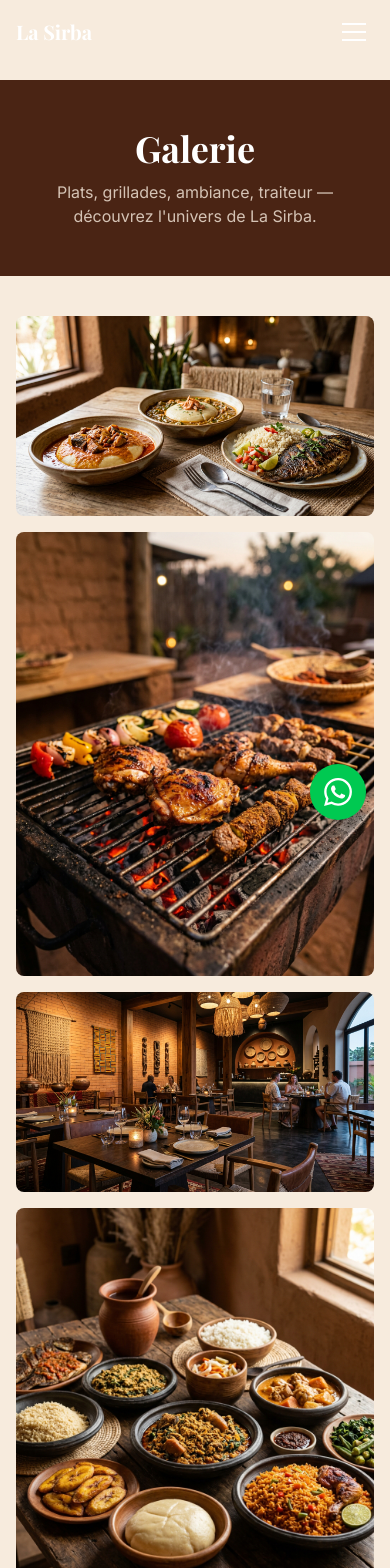
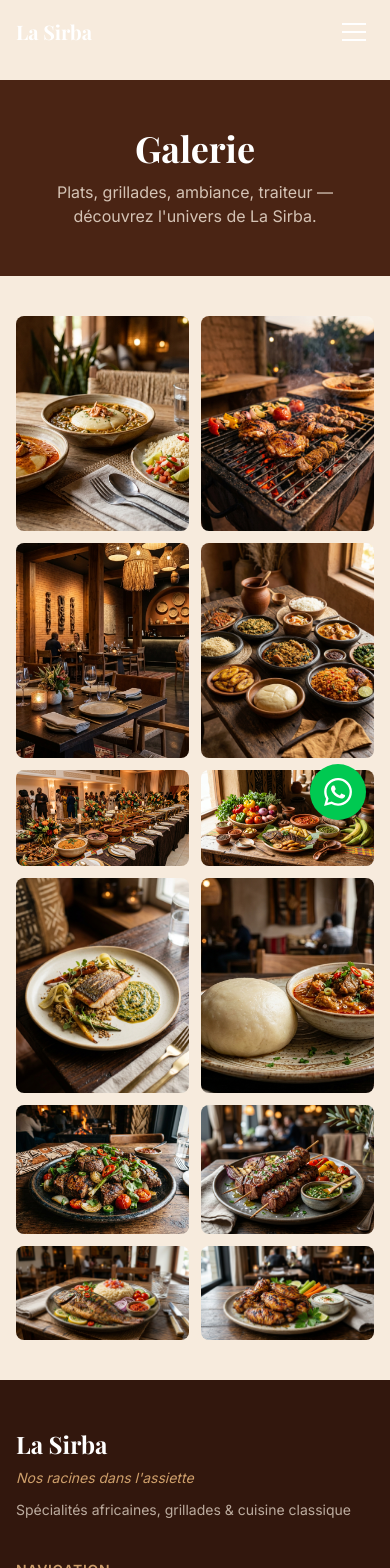
Before and after one commit to faytrixdev/la-sirba, a Next.js app: page /galerie in a window 390 px wide. Shown: the top 1568 px of the page. Built offline with nearby package versions, Linux system fonts and the light colour scheme; a web font is replaced by a local one.

Commit message:
feat: galerie desktop organisée en grille éditoriale

```diff
--- a/src/app/galerie/page.tsx
+++ b/src/app/galerie/page.tsx
@@ -8,18 +8,18 @@ export const metadata: Metadata = {
 };
 
 const galleryImages = [
-  { label: "Plats traditionnels", image: "/images/plats-traditionnels.jpg" },
-  { label: "Grillades", image: "/images/grillades.jpg" },
-  { label: "Ambiance restaurant", image: "/images/ambiance-restaurant.jpg" },
-  { label: "Spécialités africaines", image: "/images/specialites-africaines.jpg" },
-  { label: "Événement traiteur", image: "/images/evenement-traiteur.jpg" },
-  { label: "Cuisine africaine", image: "/images/cuisine-africaine.jpg" },
-  { label: "Cuisine classique", image: "/images/cuisine-classique.jpg" },
-  { label: "Foutou sauce graine", image: "/images/foutou-sauce-graine.jpg" },
-  { label: "Choukouya de bœuf", image: "/images/choukouya-de-boeuf.jpeg" },
-  { label: "Brochette de filet", image: "/images/brochette-de-filet-de-boeuf.jpg" },
-  { label: "Attiéké poisson braisé", image: "/images/attieque-poisson-braise.jpg" },
-  { label: "Ailes de poulet", image: "/images/ailes-de-poulet.jpg" },
+  { label: "Plats traditionnels", image: "/images/plats-traditionnels.jpg", span: "large" },
+  { label: "Grillades", image: "/images/grillades.jpg", span: "normal" },
+  { label: "Ambiance restaurant", image: "/images/ambiance-restaurant.jpg", span: "normal" },
+  { label: "Spécialités africaines", image: "/images/specialites-africaines.jpg", span: "normal" },
+  { label: "Événement traiteur", image: "/images/evenement-traiteur.jpg", span: "large" },
+  { label: "Cuisine africaine", image: "/images/cuisine-africaine.jpg", span: "normal" },
+  { label: "Cuisine classique", image: "/images/cuisine-classique.jpg", span: "normal" },
+  { label: "Foutou sauce graine", image: "/images/foutou-sauce-graine.jpg", span: "normal" },
+  { label: "Choukouya de bœuf", image: "/images/choukouya-de-boeuf.jpeg", span: "large" },
+  { label: "Brochette de filet", image: "/images/brochette-de-filet-de-boeuf.jpg", span: "normal" },
+  { label: "Attiéké poisson braisé", image: "/images/attieque-poisson-braise.jpg", span: "normal" },
+  { label: "Ailes de poulet", image: "/images/ailes-de-poulet.jpg", span: "normal" },
 ];
 
 export default function GaleriePage() {
@@ -41,20 +41,41 @@ export default function GaleriePage() {
       {/* Gallery Grid */}
       <section className="py-10 md:py-16">
         <div className="mx-auto max-w-7xl px-4 md:px-6">
-          <div className="columns-1 gap-4 sm:columns-2 lg:columns-3">
+          {/* Mobile: simple grid */}
+          <div className="grid grid-cols-2 gap-3 md:hidden">
             {galleryImages.map((img, index) => (
               <div
                 key={index}
-                className="mb-4 break-inside-avoid overflow-hidden rounded-lg"
+                className="overflow-hidden rounded-lg"
               >
-                <div className="relative overflow-hidden">
+                <Image
+                  src={img.image}
+                  alt={img.label}
+                  width={800}
+                  height={600}
+                  className="h-full w-full object-cover transition-transform duration-500 hover:scale-105"
+                  sizes="50vw"
+                />
+              </div>
+            ))}
+          </div>
+
+          {/* Desktop: editorial grid */}
+          <div className="hidden md:grid md:grid-cols-3 md:gap-4 lg:grid-cols-4">
+            {galleryImages.map((img, index) => (
+              <div
+                key={index}
+                className={`overflow-hidden rounded-lg ${
+                  img.span === "large" ? "md:col-span-2" : ""
+                }`}
+              >
+                <div className={`relative overflow-hidden ${img.span === "large" ? "aspect-[16/9]" : "aspect-square"}`}>
                   <Image
                     src={img.image}
                     alt={img.label}
-                    width={800}
-                    height={600}
-                    className="w-full transition-transform duration-500 hover:scale-105"
-                    sizes="(max-width: 640px) 100vw, (max-width: 1024px) 50vw, 33vw"
+                    fill
+                    className="object-cover transition-transform duration-500 hover:scale-105"
+                    sizes={img.span === "large" ? "(max-width: 1024px) 66vw, 50vw" : "(max-width: 1024px) 33vw, 25vw"}
                   />
                 </div>
               </div>
```
